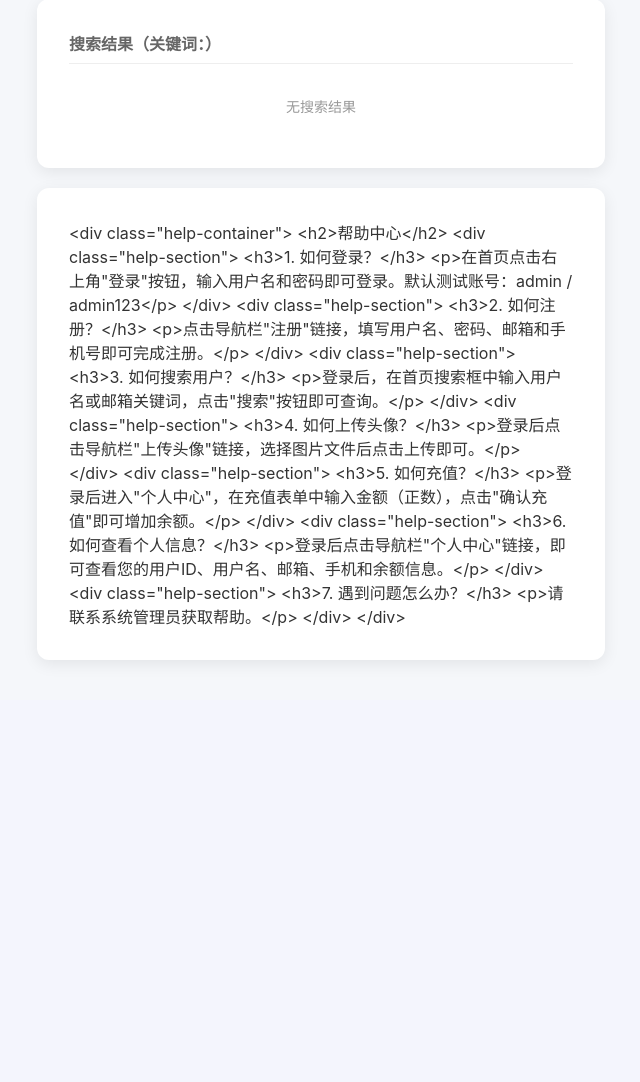
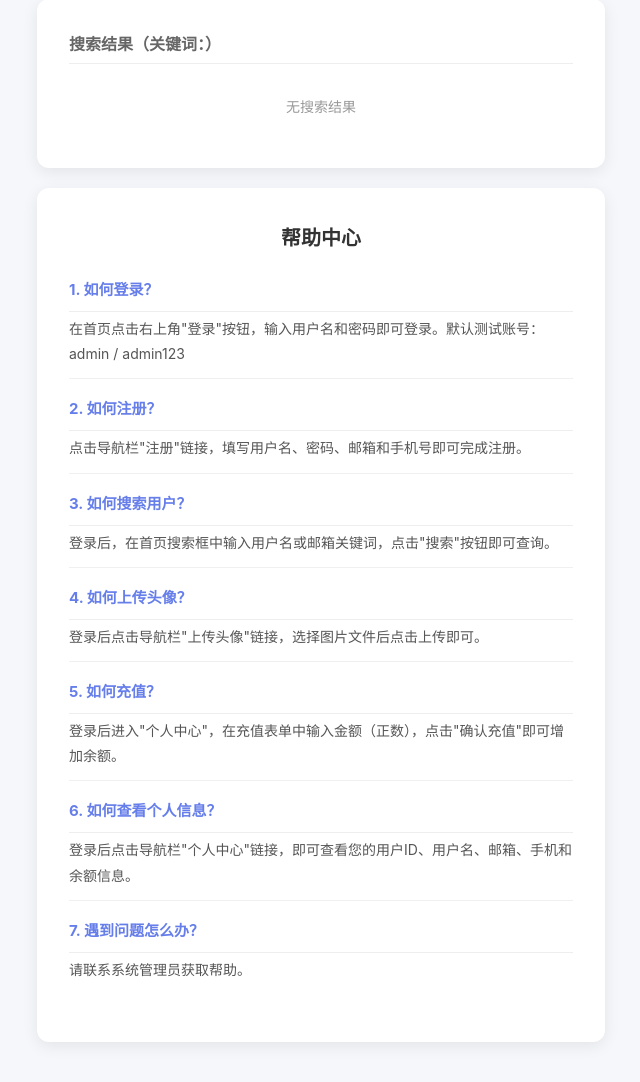
Before and after one commit to MyWhyScu/flask-user-management, a Flask app: page /page?name=help in a window 1280 px wide. Shown: the part 314-1396 px from the top of the page, without its empty margins (319-959 px from the left). Before the commit the page ends 978 px from the top, so only its background shows below. Run offline with Flask 3, Linux system fonts and the light colour scheme; a user stored in the database is signed in; parts of the project's set-up code (start-up, migrations or seed data) failed here and were passed over.

Commit message:
fix: 帮助中心页面渲染修复
- 恢复 safe 过滤器（LFI已锁定，安全）
- 移除 help.html 冗余外层标签
- 新增帮助中心CSS样式

Co-Authored-By: Claude <noreply@anthropic.com>

```diff
--- a/static/css/style.css
+++ b/static/css/style.css
@@ -399,3 +399,41 @@ body {
 .recharge-form {
     margin-top: 8px;
 }
+
+/* 帮助中心页面 */
+.help-container {
+    line-height: 1.8;
+}
+
+.help-container h2 {
+    font-size: 20px;
+    margin-bottom: 20px;
+    color: #333;
+    text-align: center;
+}
+
+.help-section {
+    margin-bottom: 16px;
+    padding-bottom: 12px;
+    border-bottom: 1px solid #f0f0f0;
+}
+
+.help-section:last-child {
+    border-bottom: none;
+}
+
+.help-section h3 {
+    font-size: 15px;
+    color: #667eea;
+    margin-bottom: 4px;
+}
+
+.help-section p {
+    font-size: 14px;
+    color: #555;
+    margin: 0;
+}
+
+.page-content-card {
+    margin-top: 20px;
+}
--- a/templates/index.html
+++ b/templates/index.html
@@ -79,7 +79,7 @@
         <h2>页面不存在</h2>
         <p>您请求的页面不存在。</p>
     {% else %}
-        {{ page_content }}
+        {{ page_content | safe }}
     {% endif %}
 </div>
 {% endif %}
```
Also changed, not shown: data/users.db, pages/help.html (indentation only).
